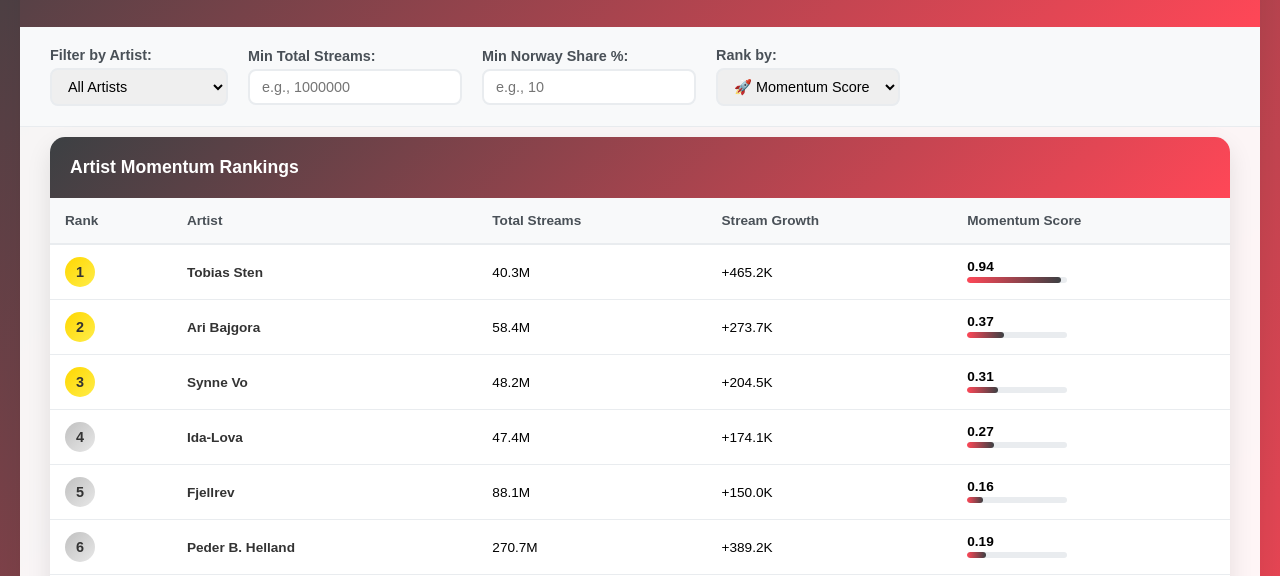
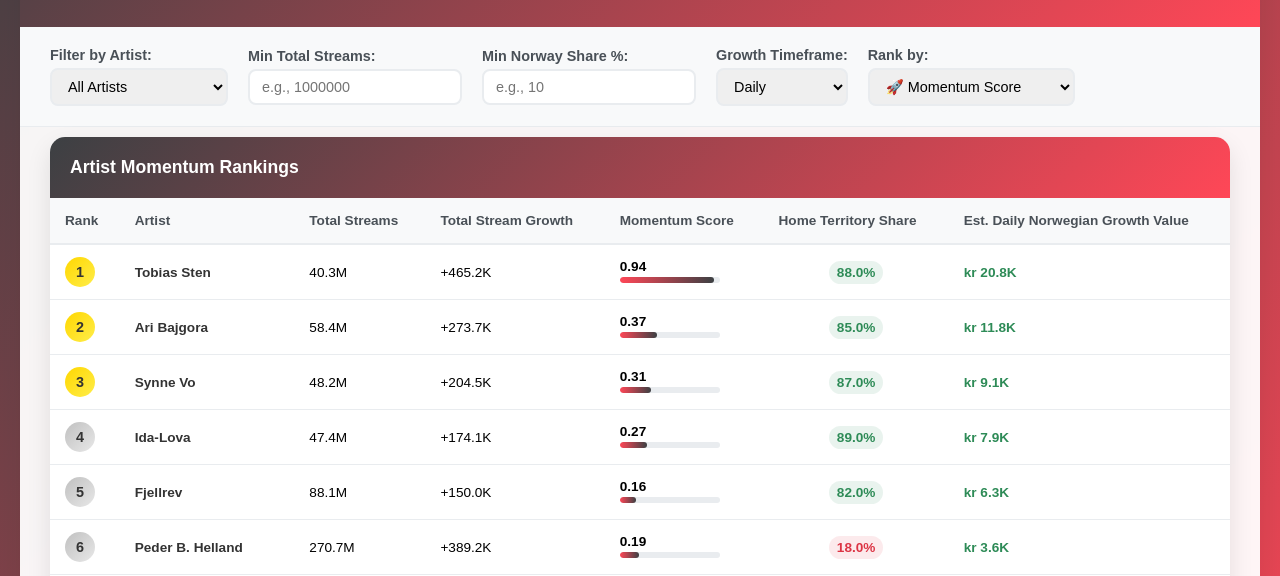
Before and after one commit to ZeddEffCodes/PMHtest, a website: page index.html in a window 1280 px wide. Shown: the part 224-800 px from the top of the page. Drawn offline with Linux system fonts and the light colour scheme.

Commit message:
Update index.html

```diff
--- a/index.html
+++ b/index.html
@@ -203,6 +203,37 @@
             font-weight: 500;
         }
 
+        .territory-cell {
+            font-weight: 600;
+            text-align: center;
+        }
+
+        .territory-high {
+            color: #2e8b57;
+            background: rgba(46, 139, 87, 0.1);
+            border-radius: 12px;
+            padding: 4px 8px;
+        }
+
+        .territory-medium {
+            color: #ff8c00;
+            background: rgba(255, 140, 0, 0.1);
+            border-radius: 12px;
+            padding: 4px 8px;
+        }
+
+        .territory-low {
+            color: #dc3545;
+            background: rgba(220, 53, 69, 0.1);
+            border-radius: 12px;
+            padding: 4px 8px;
+        }
+
+        .value-cell {
+            color: #2e8b57;
+            font-weight: 600;
+        }
+
         @media (max-width: 768px) {
             .controls {
                 flex-direction: column;
@@ -251,11 +282,19 @@
                 <input type="number" id="minShare" placeholder="e.g., 10" step="0.1">
             </div>
             <div class="control-group">
+                <label for="timeframe">Growth Timeframe:</label>
+                <select id="timeframe">
+                    <option value="daily">Daily</option>
+                    <option value="weekly">Weekly</option>
+                </select>
+            </div>
+            <div class="control-group">
                 <label for="sortBy">Rank by:</label>
                 <select id="sortBy">
                     <option value="momentum_composite_score">🚀 Momentum Score</option>
                     <option value="total_current_streams">📊 Total Streams</option>
-                    <option value="norwegian_share_percent">🇳🇴 Norway Share %</option>
+                    <option value="rightsholder_value">💰 Growth Value</option>
+                    <option value="norwegian_share_percent">🏠 Home Territory Share</option>
                     <option value="total_stream_growth">📈 Stream Growth</option>
                 </select>
             </div>
@@ -271,8 +310,10 @@
                                 <th>Rank</th>
                                 <th>Artist</th>
                                 <th>Total Streams</th>
-                                <th>Stream Growth</th>
+                                <th>Total Stream Growth</th>
                                 <th>Momentum Score</th>
+                                <th>Home Territory Share</th>
+                                <th id="growthValueHeader">Est. Norwegian Growth Value</th>
                             </tr>
                         </thead>
                         <tbody id="tableBody">
@@ -287,25 +328,68 @@
         let artistData = [];
         let filteredData = [];
 
-        // CSV data embedded - exact order from spreadsheet
+        // CSV data embedded - Top 10 artists only
         const csvData = `artist,total_current_streams,total_stream_growth,artist_velocity,median_track_growth,momentum_composite_score,norwegian_share_percent,norwegian_stream_growth,international_stream_growth,tracks_with_growth
-Tobias Sten,40253405,465232,1.1558,42750,0.94,83.0,386143,79089,9
-Ari Bajgora,58378071,273683,0.4688,13720,0.37,83.0,227157,46526,10
-Synne Vo,48203658,204509,0.4243,4203,0.31,83.0,169742,34767,10
-Ida-Lova,47399874,174080,0.3673,4939,0.27,83.0,144486,29594,11
-Fjellrev,88132279,149961,0.1702,13350,0.16,83.0,124468,25493,12
+Tobias Sten,40253405,465232,1.1558,42750,0.94,88.0,386143,79089,9
+Ari Bajgora,58378071,273683,0.4688,13720,0.37,85.0,227157,46526,10
+Synne Vo,48203658,204509,0.4243,4203,0.31,87.0,169742,34767,10
+Ida-Lova,47399874,174080,0.3673,4939,0.27,89.0,144486,29594,11
+Fjellrev,88132279,149961,0.1702,13350,0.16,82.0,124468,25493,12
 Peder B. Helland,270683793,389161,0.1438,30184,0.19,18.0,70049,319112,13
-Marstein,95350883,130671,0.137,6307,0.11,82.9,108326,22345,14
-Søte og Rare Gutter,111927423,150816,0.1347,3544,0.1,81.5,122915,27901,15
-Golfklubb,152850978,180475,0.1181,14010,0.12,18.0,32486,147989,16
-Kudos,100873354,105055,0.1041,5633,0.09,18.0,18910,86145,17
-Ringnes-Ronny,208549846,115696,0.0555,10007,0.07,49.6,57385,58311,18
-AURORA,2298784795,1229375,0.0535,64095,0.23,8.0,98350,1131025,19
-Broiler,1350657614,604107,0.0447,5485,0.05,24.9,150423,453684,20
-TIX,229501405,100914,0.044,8456,0.06,83.0,83759,17155,21
-Madcon,1201422759,523621,0.0436,5509,0.05,18.0,94252,429369,22
-Emma Steinbakken,356498527,155085,0.0435,4253,0.04,82.0,127170,27915,23
-Alan Walker,7779605167,2686758,0.0345,202562,0.63,4.9,131651,2555107,24`;
+Marstein,95350883,130671,0.137,6307,0.11,75.0,108326,22345,14
+Søte og Rare Gutter,111927423,150816,0.1347,3544,0.1,72.0,122915,27901,15
+Golfklubb,152850978,180475,0.1181,14010,0.12,70.0,32486,147989,16
+Kudos,100873354,105055,0.1041,5633,0.09,60.0,18910,86145,17`;
+
+        function calculateGrowthValue(streamGrowth, norwegianSharePercent, timeframeMultiplier = 1) {
+            // Norwegian collecting society rate (~$0.005 per stream)
+            // Convert to NOK using current exchange rate (1 USD = 10.18 NOK)
+            const norwegianRateUSD = 0.005;
+            const usdToNokRate = 10.18;
+            const norwegianRateNOK = norwegianRateUSD * usdToNokRate;
+
+            // Scale up from daily base (data represents daily streams)
+            const adjustedGrowth = streamGrowth * timeframeMultiplier;
+
+            // Only calculate value for Norwegian streams (what TONO collects on)
+            const norwegianStreams = adjustedGrowth * (norwegianSharePercent / 100);
+            const norwegianValueNOK = norwegianStreams * norwegianRateNOK;
+
+            return norwegianValueNOK;
+        }
+
+        function getTimeframeMultiplier(timeframe) {
+            switch(timeframe) {
+                case 'weekly': return 7;
+                default: return 1; // daily
+            }
+        }
+
+        function getTimeframeLabel(timeframe) {
+            switch(timeframe) {
+                case 'weekly': return 'Weekly Norwegian';
+                default: return 'Daily Norwegian';
+            }
+        }
+
+        function getTerritoryShareClass(percentage) {
+            if (percentage >= 70) return 'territory-high';
+            if (percentage >= 30) return 'territory-medium';
+            return 'territory-low';
+        }
+
+        function formatPercentage(num) {
+            return num.toFixed(1) + '%';
+        }
+
+        function formatCurrency(amount) {
+            if (amount >= 1000000) {
+                return 'kr ' + (amount / 1000000).toFixed(2) + 'M';
+            } else if (amount >= 1000) {
+                return 'kr ' + (amount / 1000).toFixed(1) + 'K';
+            }
+            return 'kr ' + amount.toFixed(0);
+        }
 
         function parseCSV(csvString) {
             const lines = csvString.trim().split('\n');
@@ -324,9 +408,22 @@ Alan Walker,7779605167,2686758,0.0345,202562,0.63,4.9,131651,2555107,24`;
                     }
                 });
                 row.originalRank = i;
+
                 data.push(row);
             }
             return data;
+        }
+
+        function recalculateGrowthValues(data, timeframe) {
+            const multiplier = getTimeframeMultiplier(timeframe);
+            return data.map(item => ({
+                ...item,
+                rightsholder_value: calculateGrowthValue(
+                    item.total_stream_growth || 0,
+                    item.norwegian_share_percent || 0,
+                    multiplier
+                )
+            }));
         }
 
         function formatNumber(num) {
@@ -348,11 +445,31 @@ Alan Walker,7779605167,2686758,0.0345,202562,0.63,4.9,131651,2555107,24`;
 
         function updateTable(data) {
             const tbody = document.getElementById('tableBody');
+            const timeframe = document.getElementById('timeframe').value;
+            const multiplier = getTimeframeMultiplier(timeframe);
+
+            // Update header
+            const headerLabel = getTimeframeLabel(timeframe);
+            document.getElementById('growthValueHeader').textContent = `Est. ${headerLabel} Growth Value`;
+
             tbody.innerHTML = '';
 
             data.forEach((item, index) => {
                 const row = document.createElement('tr');
                 const rank = index + 1;
+
+                // Calculate growth value with timeframe adjustment
+                const growthValue = calculateGrowthValue(
+                    item.total_stream_growth || 0,
+                    item.norwegian_share_percent || 0,
+                    multiplier
+                );
+
+                // Also adjust the stream growth display for context
+                const adjustedStreamGrowth = (item.total_stream_growth || 0) * multiplier;
+
+                const territoryShare = item.norwegian_share_percent || 0;
+                const territoryClass = getTerritoryShareClass(territoryShare);
 
                 row.innerHTML = `
                     <td>
@@ -360,7 +477,7 @@ Alan Walker,7779605167,2686758,0.0345,202562,0.63,4.9,131651,2555107,24`;
                     </td>
                     <td class="artist-cell">${item.artist}</td>
                     <td class="streams-cell">${formatNumber(item.total_current_streams || 0)}</td>
-                    <td class="streams-cell">+${formatNumber(item.total_stream_growth || 0)}</td>
+                    <td class="streams-cell">+${formatNumber(adjustedStreamGrowth)}</td>
                     <td>
                         <div style="display: flex; flex-direction: column; align-items: flex-start;">
                             <strong>${(item.momentum_composite_score || 0).toFixed(2)}</strong>
@@ -368,6 +485,14 @@ Alan Walker,7779605167,2686758,0.0345,202562,0.63,4.9,131651,2555107,24`;
                                 <div class="momentum-fill" style="width: ${(item.momentum_composite_score || 0) * 100}%"></div>
                             </div>
                         </div>
+                    </td>
+                    <td class="territory-cell">
+                        <span class="${territoryClass}">
+                            ${formatPercentage(territoryShare)}
+                        </span>
+                    </td>
+                    <td class="value-cell">
+                        ${formatCurrency(growthValue)}
                     </td>
                 `;
                 tbody.appendChild(row);
@@ -393,12 +518,16 @@ Alan Walker,7779605167,2686758,0.0345,202562,0.63,4.9,131651,2555107,24`;
             const minStreams = parseInt(document.getElementById('minStreams').value) || 0;
             const minShare = parseFloat(document.getElementById('minShare').value) || 0;
             const sortBy = document.getElementById('sortBy').value;
+            const timeframe = document.getElementById('timeframe').value;
 
             filteredData = artistData.filter(item => {
                 return (!artistFilter || item.artist.toLowerCase().includes(artistFilter.toLowerCase())) &&
                        (item.total_current_streams || 0) >= minStreams &&
                        (item.norwegian_share_percent || 0) >= minShare;
             });
+
+            // Recalculate growth values with timeframe adjustment for sorting
+            filteredData = recalculateGrowthValues(filteredData, timeframe);
 
             if (sortBy === 'momentum_composite_score') {
                 filteredData.sort((a, b) => a.originalRank - b.originalRank);
@@ -424,6 +553,7 @@ Alan Walker,7779605167,2686758,0.0345,202562,0.63,4.9,131651,2555107,24`;
             document.getElementById('minStreams').addEventListener('input', applyFilters);
             document.getElementById('minShare').addEventListener('input', applyFilters);
             document.getElementById('sortBy').addEventListener('change', applyFilters);
+            document.getElementById('timeframe').addEventListener('change', applyFilters);
         }
 
         document.addEventListener('DOMContentLoaded', initialize);
```
